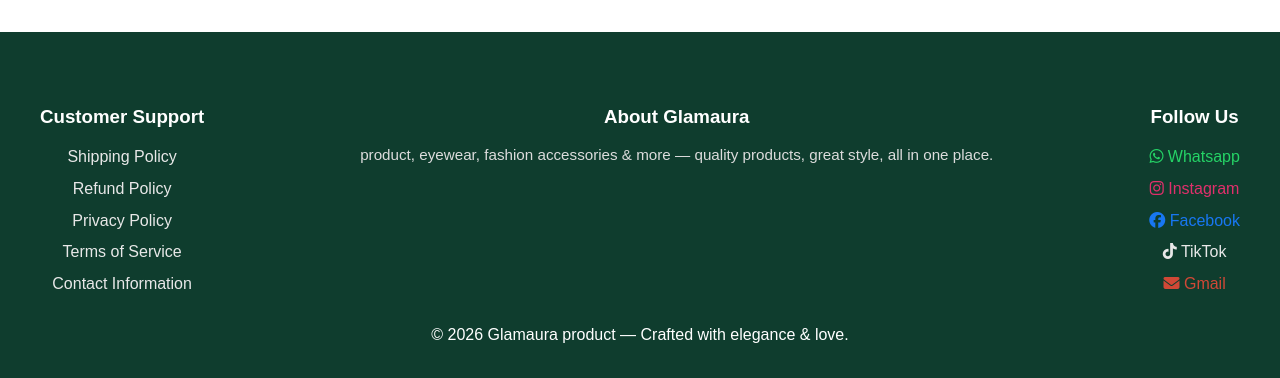
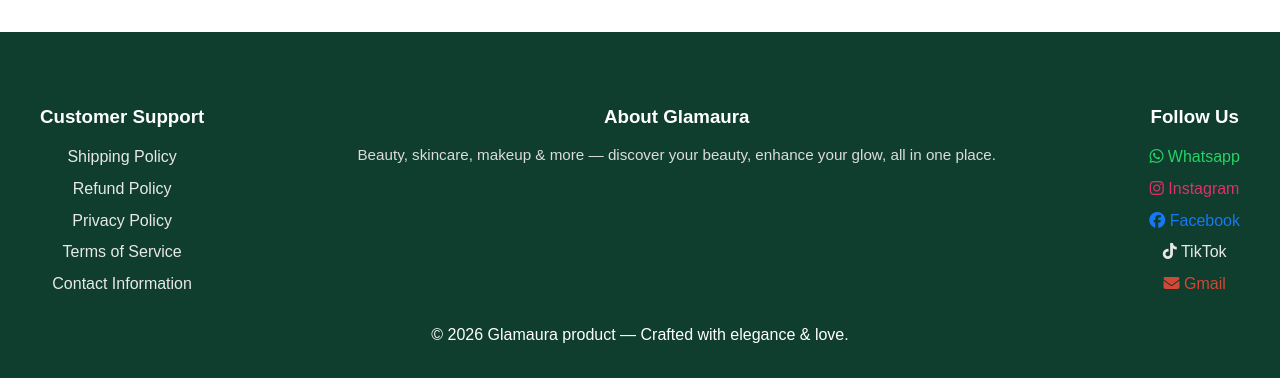
Before and after one commit to Murtazaahmad2004/E-Commerece-Website-php-user, a PHP site: page /cart.php in a window 1280 px wide. Shown: the part 372-750 px from the top of the page. Run offline with PHP 8.4, Linux system fonts and the light colour scheme.

Commit message:
change the description of the website

```diff
--- a/cart.php
+++ b/cart.php
@@ -48,7 +48,7 @@
             </div>
             <div>
                 <h3>About Glamaura</h3>
-                <p>product, eyewear, fashion accessories & more — quality products, great style, all in one place.</p>
+                <p>Beauty, skincare, makeup & more — discover your beauty, enhance your glow, all in one place.</p>
             </div>
             <div>
                 <h3>Follow Us</h3>
--- a/checkout.php
+++ b/checkout.php
@@ -344,7 +344,7 @@ $conn->close();
             <!-- Center: About Glamaura -->
             <div>
                   <h3>About Glamaura</h3>
-                  <p>product, eyewear, fashion accessories & more — quality products, great style, all in one place.</p>
+                  <p>Beauty, skincare, makeup & more — discover your beauty, enhance your glow, all in one place.</p>
             </div>
 
             <!-- Right: Follow Us -->
--- a/contact.php
+++ b/contact.php
@@ -54,7 +54,7 @@
 
         <div>
             <h3>About Glamaura</h3>
-            <p>product, eyewear, fashion accessories & more — quality products, great style, all in one place.</p>
+            <p>Beauty, skincare, makeup & more — discover your beauty, enhance your glow, all in one place.</p>
         </div>
 
         <div>
--- a/home.php
+++ b/home.php
@@ -202,7 +202,7 @@ $conn->close();
         </div>
         <div>
             <h3>About Glamaura</h3>
-            <p>product, eyewear, fashion accessories & more — quality products, great style, all in one place.</p>
+            <p>Beauty, skincare, makeup & more — discover your beauty, enhance your glow, all in one place.</p>
         </div>
         <div>
             <h3>Follow Us</h3>
--- a/privacy_policy.php
+++ b/privacy_policy.php
@@ -54,7 +54,7 @@
 
             <div>
                <h3>About Glamaura</h3>
-               <p>product, eyewear, fashion accessories & more — quality products, great style, all in one place.</p>
+               <p>Beauty, skincare, makeup & more — discover your beauty, enhance your glow, all in one place.</p>
             </div>
 
             <div>
--- a/refund_policy.php
+++ b/refund_policy.php
@@ -55,7 +55,7 @@
         <!-- About Glamaura -->
         <div>
             <h3>About Glamaura</h3>
-            <p>product, eyewear, fashion accessories & more — quality products, great style, all in one place.</p>
+            <p>Beauty, skincare, makeup & more — discover your beauty, enhance your glow, all in one place.</p>
         </div>
 
         <!-- Follow Us -->
--- a/shipping_policy.php
+++ b/shipping_policy.php
@@ -52,7 +52,7 @@
 
             <div>
                <h3>About Glamaura</h3>
-               <p>product, eyewear, fashion accessories & more — quality products, great style, all in one place.</p>
+               <p>Beauty, skincare, makeup & more — discover your beauty, enhance your glow, all in one place.</p>
             </div>
 
             <div>
--- a/shop.php
+++ b/shop.php
@@ -145,7 +145,7 @@ $conn->close();
     <!-- Header -->
     <section class="shop-header">
         <h1>Shop Our product</h1>
-        <p>product, eyewear, fashion accessories & more — quality products, great style, all in one place.</p>
+        <p>Beauty, skincare, makeup & more — discover your beauty, enhance your glow, all in one place.</p>
 
         <?php if ($active_sale && isset($active_sale['sale_name'], $active_sale['discount_percent'])): ?>
         <h2 class="gradient-text">
--- a/terms_of_service.php
+++ b/terms_of_service.php
@@ -70,7 +70,7 @@
 
             <div>
                <h3>About Glamaura</h3>
-               <p>product, eyewear, fashion accessories & more — quality products, great style, all in one place.</p>
+               <p>Beauty, skincare, makeup & more — discover your beauty, enhance your glow, all in one place.</p>
             </div>
 
             <div>
```
